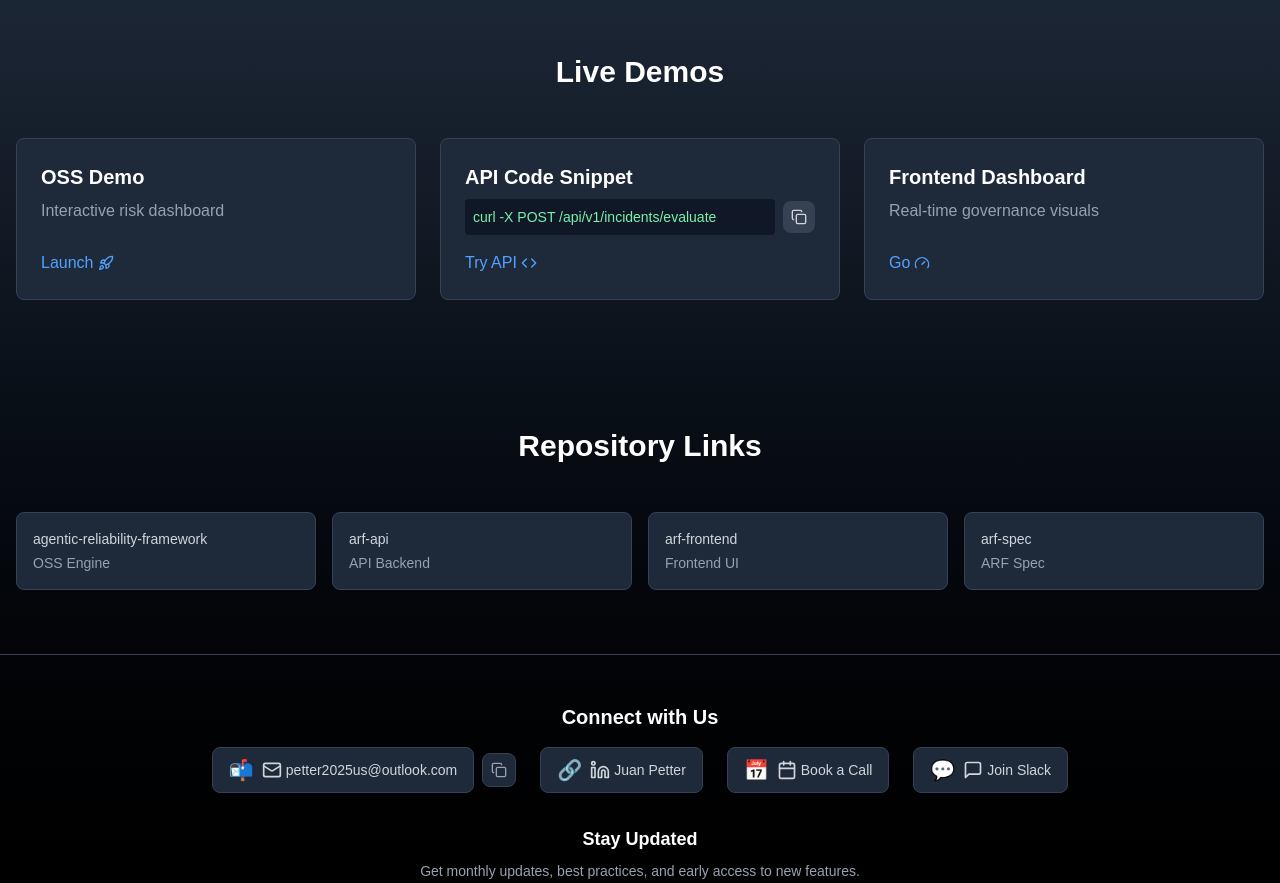
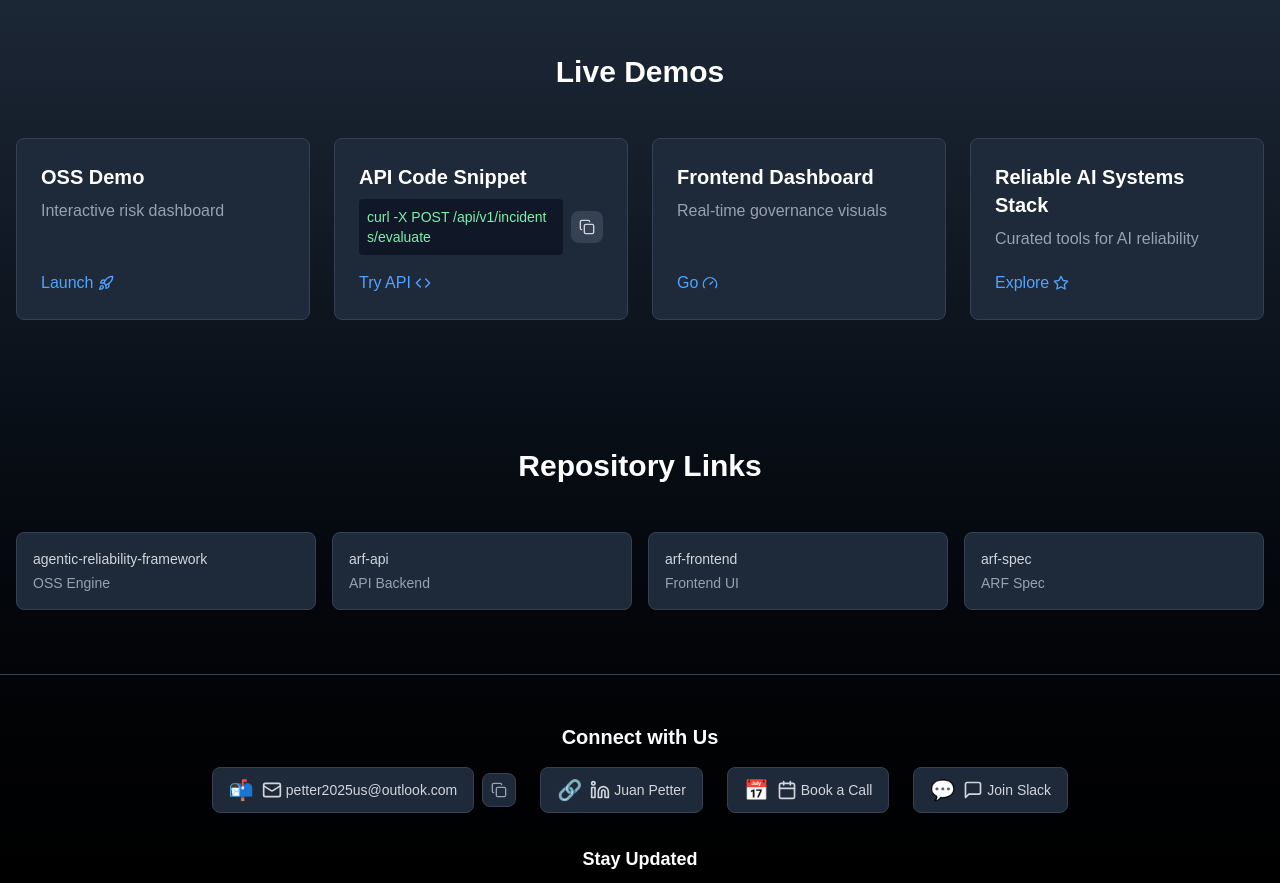
Before and after one commit to arf-foundation/arf-frontend, a Next.js app: page / in a window 1280 px wide. Shown: the part 1220-2103 px from the top of the page. Built offline with nearby package versions, Linux system fonts and the light colour scheme; no server answers.

Commit message:
Update page.tsx

```diff
--- a/app/page.tsx
+++ b/app/page.tsx
@@ -1,4 +1,3 @@
-// Updated by ARF Coding Agent: Added copy button, dynamic repo badges, and distinct demo icons
 'use client';
 
 import Link from 'next/link';
@@ -223,7 +222,7 @@ export default function LandingPage() {
         </div>
       </section>
 
-      {/* Live Demos */}
+      {/* Live Demos (updated with 4th card) */}
       <section
         ref={demosRef}
         className={`container mx-auto px-4 py-16 transition-opacity duration-1000 ${
@@ -231,7 +230,7 @@ export default function LandingPage() {
         }`}
       >
         <h2 className="text-2xl sm:text-3xl font-bold text-center mb-12">Live Demos</h2>
-        <div className="grid md:grid-cols-3 gap-6">
+        <div className="grid md:grid-cols-4 gap-6">
           <DemoCard
             title="OSS Demo"
             description="Interactive risk dashboard"
@@ -271,6 +270,14 @@ export default function LandingPage() {
             link="/dashboard"
             buttonText="Go"
             icon={<Gauge size={16} />}
+          />
+          <DemoCard
+            title="Reliable AI Systems Stack"
+            description="Curated tools for AI reliability"
+            link="https://huggingface.co/collections/petter2025/reliable-ai-systems-stack"
+            buttonText="Explore"
+            icon={<Star size={16} />}
+            external
           />
         </div>
       </section>
```
